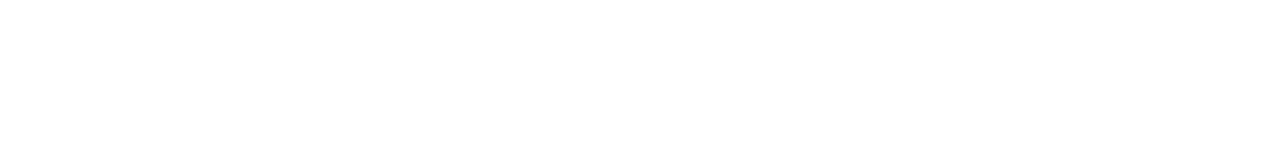
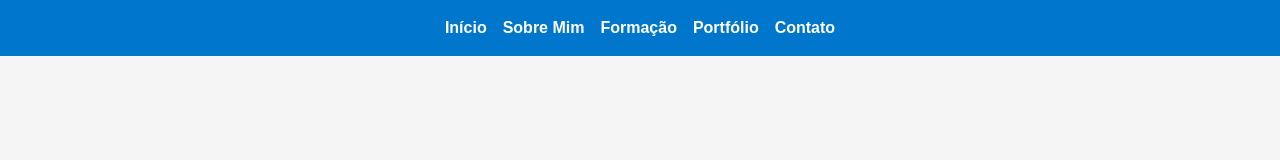
Before and after one commit to padilhath/site, a plain HTML site: page index.html in a window 1280 px wide. Drawn offline with Linux system fonts and the light colour scheme.

Commit message:
Add files via upload

```diff
--- a/index.html
+++ b/index.html
@@ -5,10 +5,21 @@
     <meta charset="UTF-8">
     <meta name="viewport" content="width=device-width, initial-scale=1.0">
     <title>Site - Tiago Padilha</title>
+    <link rel="stylesheet" href="style.css">
 </head>
 
 <body>
-
+    <header>
+        <nav class="menu">
+            <ul>
+                <li><a href="index.html">Início</a></li>
+                <li><a href="index.html">Sobre Mim</a></li>
+                <li><a href="index.html">Formação</a></li>
+                <li><a href="index.html">Portfólio</a></li>
+                <li><a href="index.html">Contato</a></li>
+            </ul>
+        </nav>
+    </header>
 </body>
 
 </html>
--- /dev/null
+++ b/style.css
@@ -0,0 +1,50 @@
+* {
+    margin: 0;
+    padding: 0;
+    box-sizing: border-box;
+}
+
+body {
+    overflow-y: scroll;
+    width: 100%;
+    font-family: Arial, sans-serif;
+    line-height: 1.5;
+    background-color: #f5f5f5;
+    color: #333;
+}
+
+header {
+    display: flex;
+    justify-content: center;
+    background: #0077cc;
+}
+
+.menu ul {
+    list-style: none;
+    display: flex;
+    justify-content: center;
+    padding: 1em;
+}
+
+.menu ul li {
+    margin: 0 0.5em;
+}
+
+.menu ul li a {
+    color: white;
+    text-decoration: none;
+    font-weight: bold;
+}
+
+main {
+    display: flex;
+    flex-direction: column;
+    gap: 1em;
+    text-align: center;
+    padding: 1em;
+}
+
+h1,
+h2 {
+    margin-bottom: 0.5em;
+}
```
